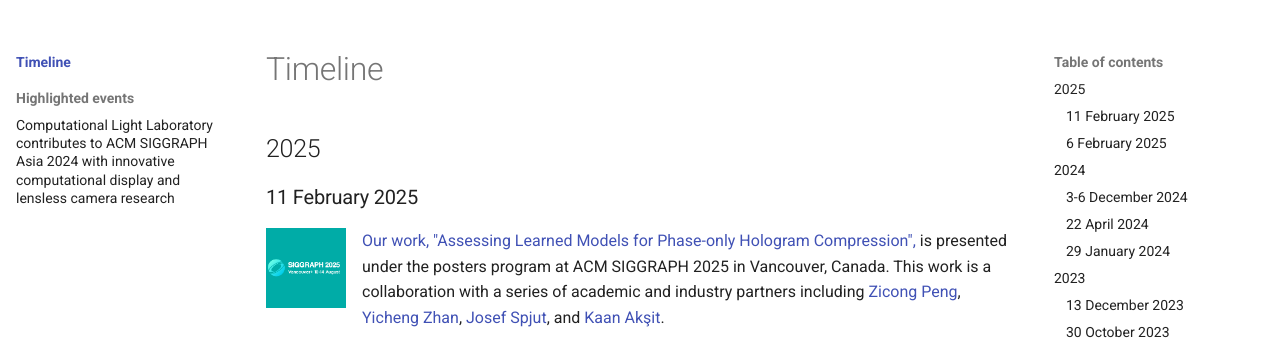
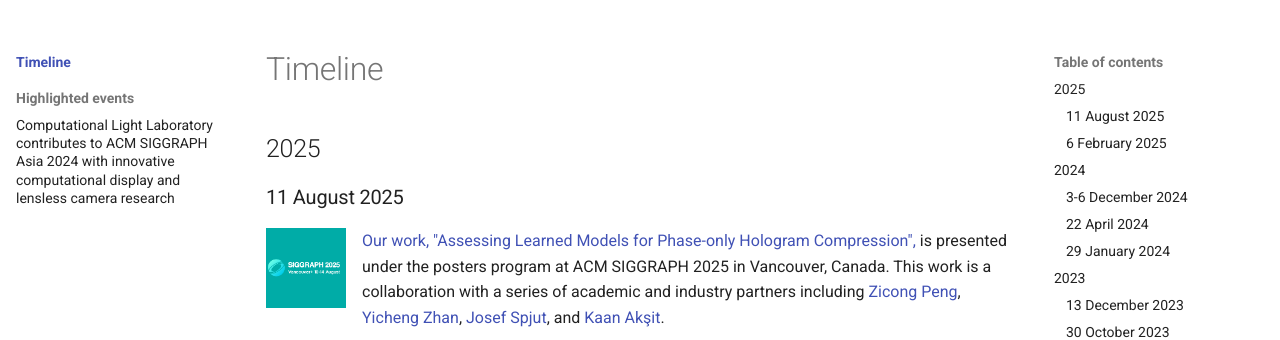
Before and after one commit to complight/complight.github.io, an MkDocs documentation site: the page built from docs/timeline/index.md, in a window 1280 px wide and 900 px high. Shown: the part 143-483 px from the top of the window. Built offline with MkDocs 1.6.1 and Material for MkDocs 9.7.7, drawn with Linux system fonts in a browser that asks for light colours.

Commit message:
Updating the timeline.

```diff
--- a/docs/timeline/index.md
+++ b/docs/timeline/index.md
@@ -3,7 +3,7 @@
 ## 2025
 
 
-### 11 February 2025
+### 11 August 2025
 <div style="float: left; height:100px;" class="boxed">
 <img align="left" src="../media/acm_siggraph_2025.png" alt="ACM SIGGRAPH Asia 2024" width="80" alt/>
 </div>
```
